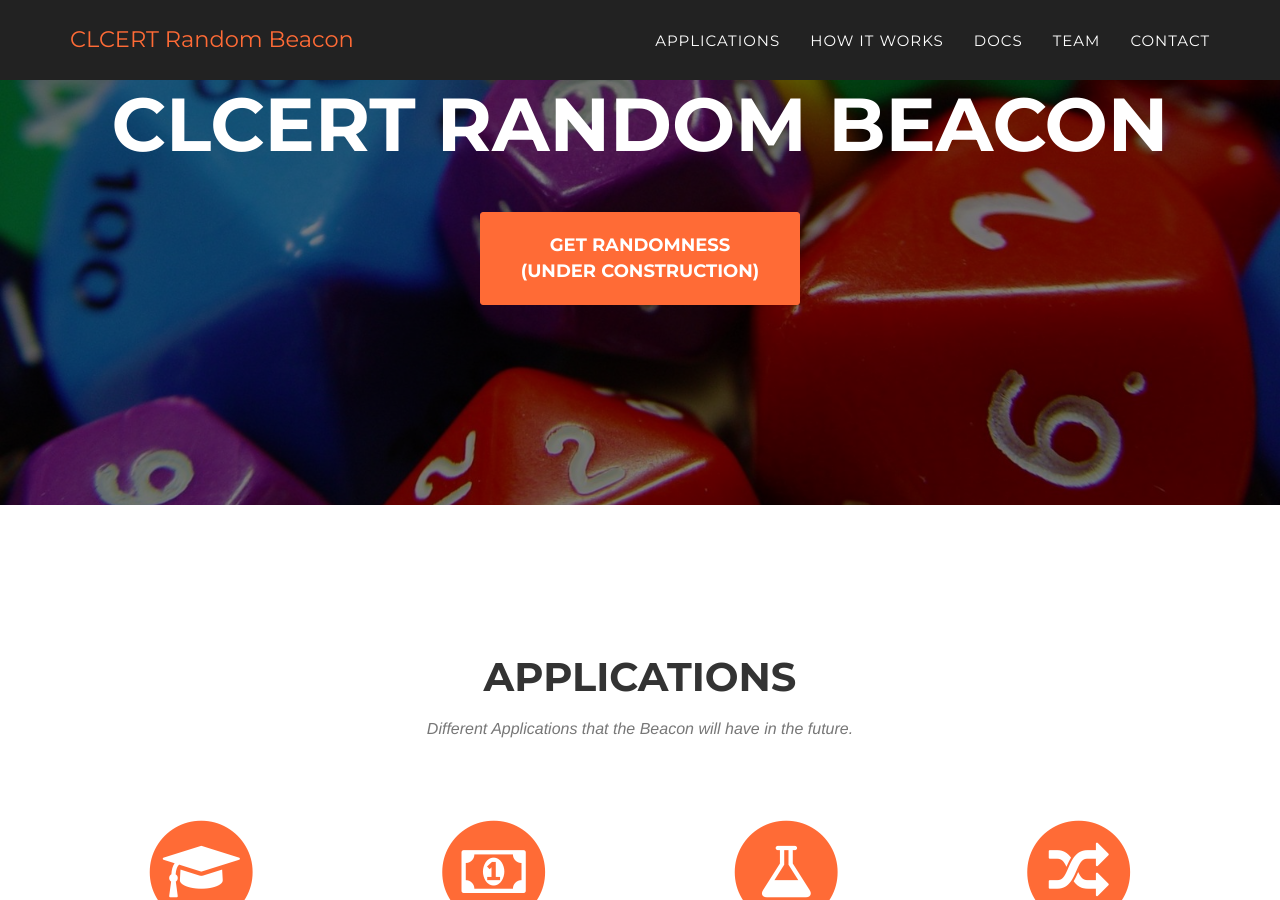
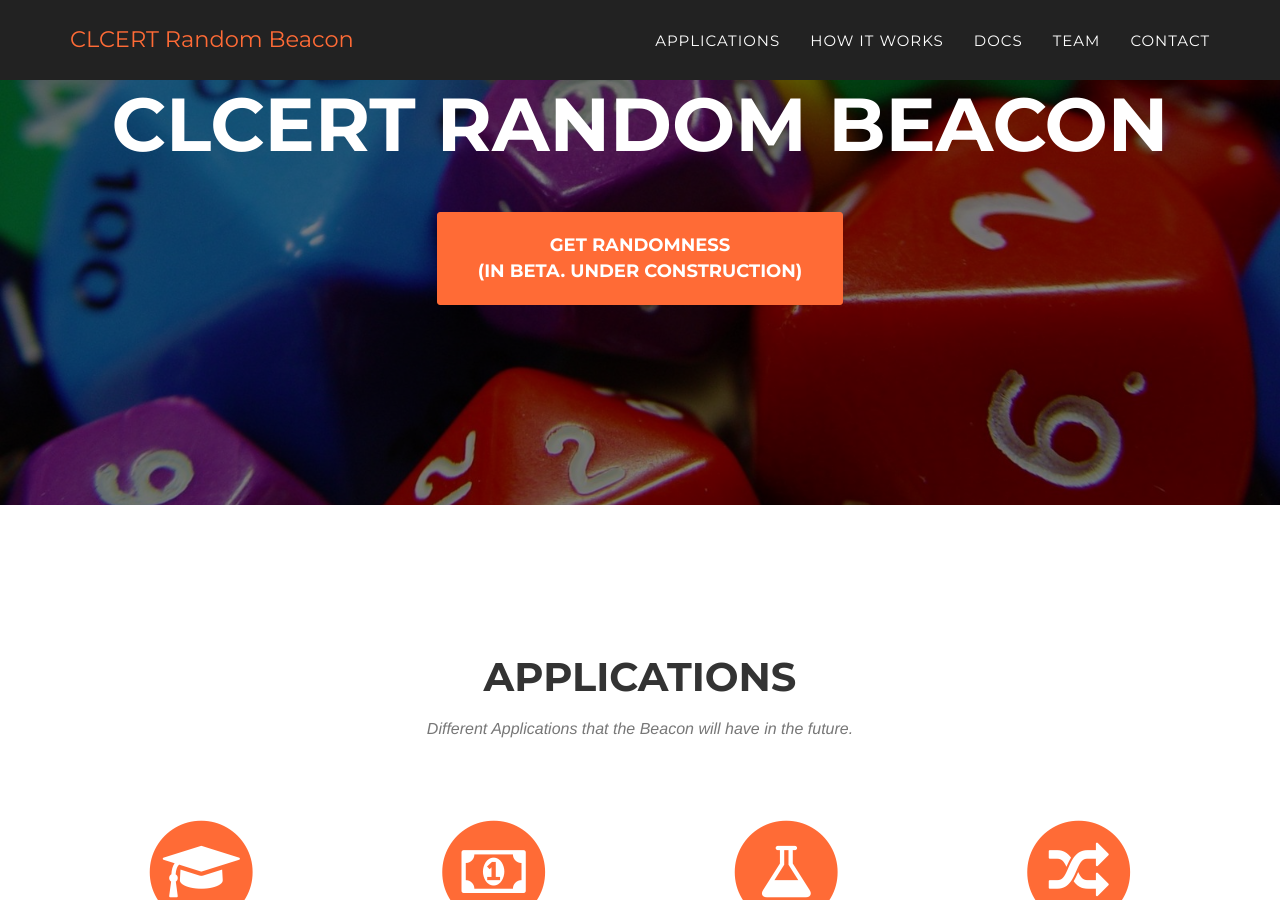
Before and after one commit to clcert/beacon-docs, a Jekyll site: the page built from index.html, in a window 1280 px wide and 900 px high, scrolled down 318 px. Built offline with Jekyll 4.4.1, drawn with Linux system fonts in a browser that asks for light colours; some web fonts are replaced.

Commit message:
changes beacon address

```diff
--- a/_includes/header.html
+++ b/_includes/header.html
@@ -46,7 +46,7 @@
             <div class="intro-text">
                 <div class="intro-lead-in">Verifiable, Autonomous, Consistent and Unpredictable Randomness</div>
                 <div class="intro-heading">CLCERT Random Beacon</div>
-                <a href="#" class="page-scroll btn btn-xl">Get Randomness<br>(Under Construction)</a>
+                <a href="https://200.9.100.28/viewer" class="page-scroll btn btn-xl">Get Randomness<br>(In Beta. Under Construction)</a>
             </div>
         </div>
     </header>
```
